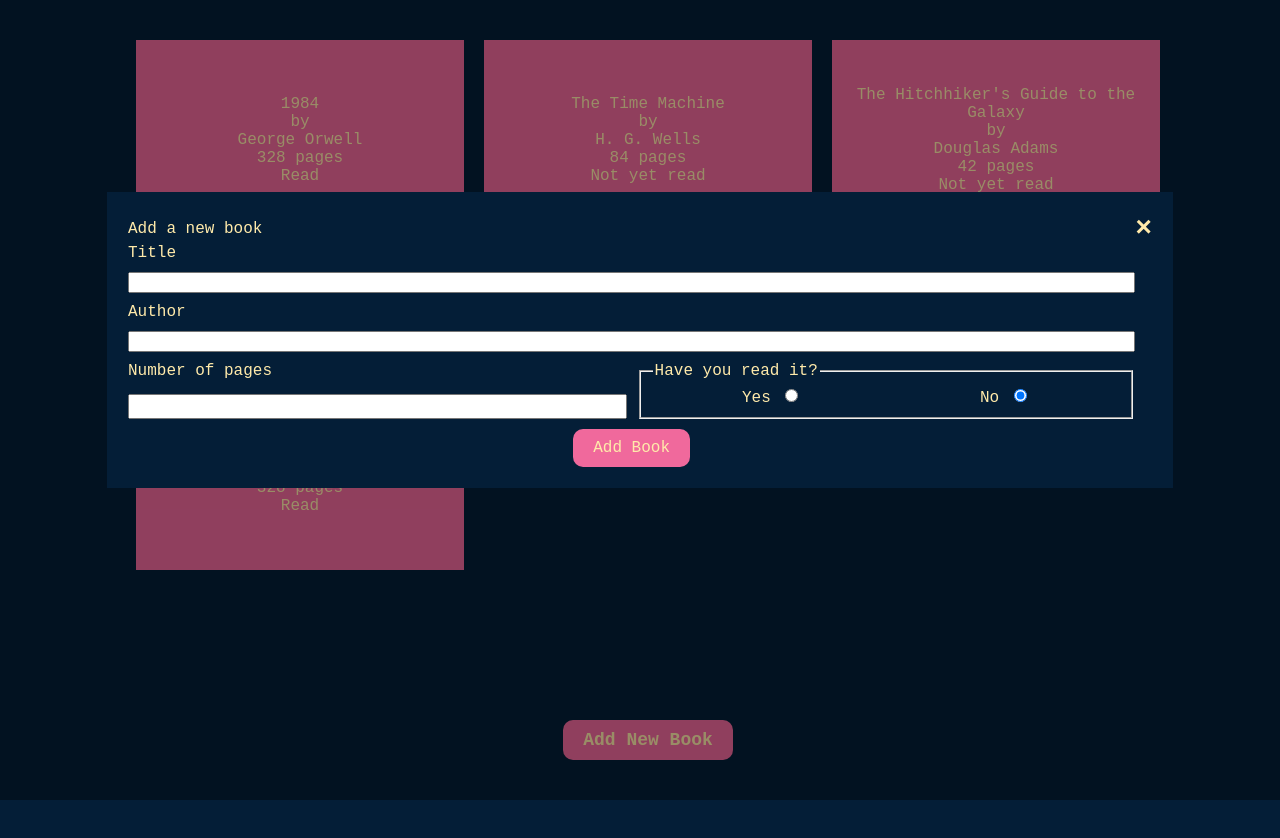
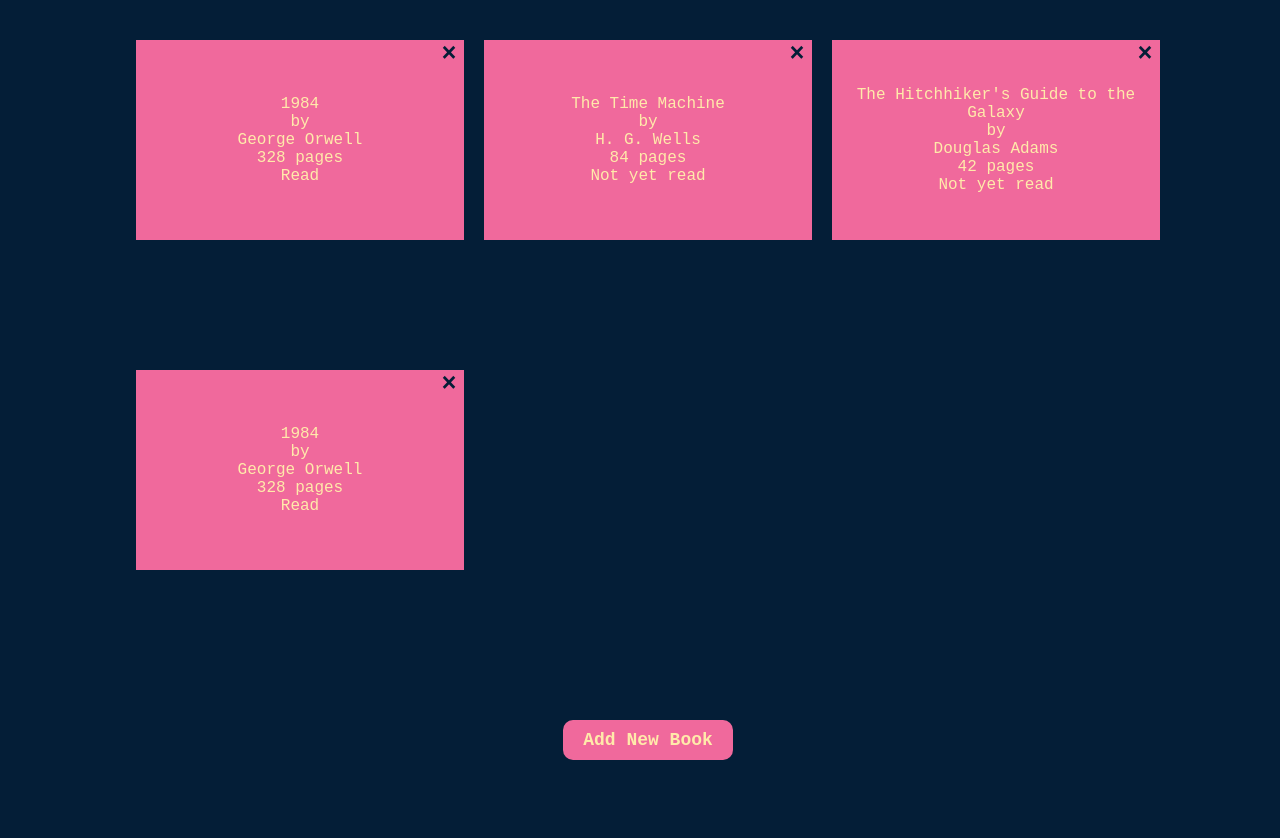
Before and after one commit to beaesq/js-library, a plain HTML site: page index.html in a window 1280 px wide. Drawn offline with Linux system fonts and the light colour scheme; a web font is replaced by a local one.

Commit message:
Add remove button
- changed cards to grids
- changed form width

```diff
--- a/library.js
+++ b/library.js
@@ -16,32 +16,44 @@ function displayBooks() {
   let divContainer = document.querySelector('#card-container');
   divContainer.innerHTML = "";
 
+  let index = 1;
   for (const book of myLibrary) {
     const divCard = document.createElement('div');
     divCard.classList.add('card');
+    divCard.setAttribute('index', index);
 
+    const divClose = document.createElement('div');
+    divClose.classList.add('card-close');
+    divClose.setAttribute('index', index)
+    divClose.innerHTML = '&times';
+    divCard.appendChild(divClose);
+
+    const divContent = document.createElement('div');
+    divContent.classList.add('card-content');
     const divTitle = document.createElement('div');
     divTitle.classList.add('card-text', 'card-title');
     divTitle.textContent = `${book.title}`;
-    divCard.appendChild(divTitle);
+    divContent.appendChild(divTitle);
     const divText = document.createElement('div');
     divText.classList.add('card-text');
     divText.textContent = `by`;
-    divCard.appendChild(divText);
+    divContent.appendChild(divText);
     const divAuthor = document.createElement('div');
     divAuthor.classList.add('card-text', 'card-author');
     divAuthor.textContent = `${book.author}`;
-    divCard.appendChild(divAuthor);
+    divContent.appendChild(divAuthor);
     const divPages = document.createElement('div');
     divPages.classList.add('card-text', 'card-pages');
     divPages.textContent = `${book.pages} pages`;
-    divCard.appendChild(divPages);
+    divContent.appendChild(divPages);
     const divRead = document.createElement('div');
     divRead.classList.add('card-text', 'card-read');
     divRead.textContent = `${book.isRead ? 'Read' : 'Not yet read'}`;
-    divCard.appendChild(divRead);
+    divContent.appendChild(divRead);
 
-    divContainer.appendChild(divCard)
+    divCard.appendChild(divContent);
+    divContainer.appendChild(divCard);
+    index++;
   }
 }
 
@@ -82,6 +94,16 @@ window.onclick = function(event) {
   }
 }
 
+// remove card
+const cardContainer = document.getElementById('card-container');
+cardContainer.addEventListener('click',(e) => {
+  if(e.target.classList.contains('card-close')) {
+    let cardIndex = e.target.getAttribute("index");
+    myLibrary.splice(cardIndex - 1, 1);
+    displayBooks();
+  }
+});
+
 addBookToLibrary('1984', 'George Orwell', 328, true);
 addBookToLibrary('The Time Machine', 'H. G. Wells', 84, false);
 addBookToLibrary('The Hitchhiker\'s Guide to the Galaxy', 'Douglas Adams', 42, false);
--- a/style.css
+++ b/style.css
@@ -49,22 +49,41 @@ button#btn-new-book {
   display: grid;
   grid-template-columns: repeat(auto-fit, minmax(250px, 1fr));
   gap: 20px;
+  padding: 0px 20px;
 }
 
 .card {
-  display: flex;
-  flex-direction: column;
-  justify-content: center;
-  align-items: center;
+  display: grid;
+  grid-template-rows: 30px 1fr;
+  grid-template-columns: 1fr 30px;
   background-color: var(--card-color);
   height: 200px;
   color: var(--text-color);
   text-align: center;
 }
 
+.card-content {
+  display: flex;
+  flex-direction: column;
+  justify-content: center;
+  align-items: center;
+  grid-row: 1 / 3;
+  grid-column: 1 / 3;
+  padding: 0px 20px;
+}
+
+.card-close {
+  grid-row: 1 / 2;
+  grid-column: 2 / 3;
+  color: #041e37;
+  font-weight: bold;
+  font-size: 25px;
+  align-items: start;
+  z-index: 10;
+}
+
 .modal {
-  /*display: none;*/
-  display: block; /* remove later */
+  display: none;
   position: fixed;
   z-index: 1;
   left: 0;
@@ -78,10 +97,10 @@ button#btn-new-book {
 
 .modal-content {
   background-color: var(--background-color);
-  margin: 15% auto; /* 15% from the top and centered */
+  margin: 15% auto;
   padding: 20px;
   border: 1px solid var(--background-color);
-  width: 80%; /* Could be more or less, depending on screen size */
+  width: 600px;
 
   display: grid;
   grid-template-columns: 1fr auto;
@@ -153,3 +172,8 @@ button#btn-new-book {
   color: var(--text-color);
   font-size: 16px;
 }
+
+.card-close,
+.close {
+  cursor: default;
+}
```
